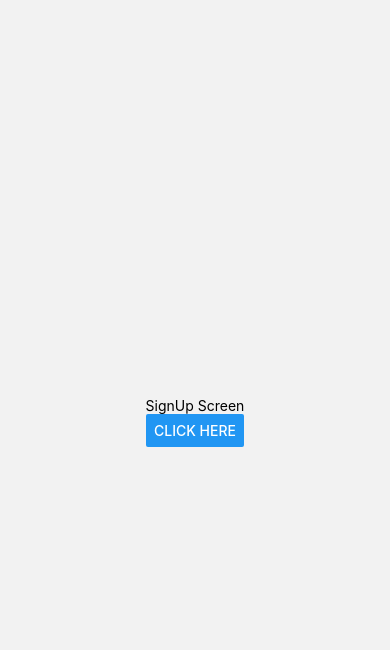
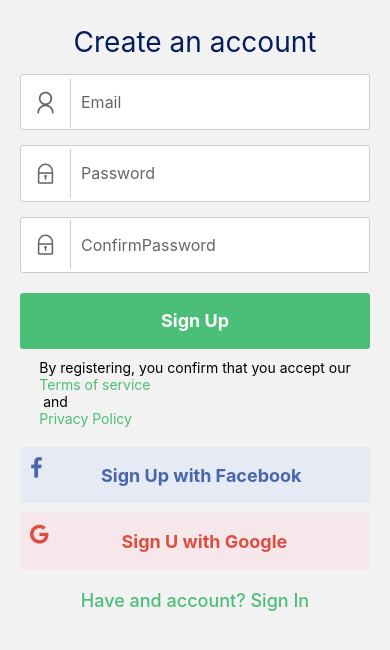
Before and after one commit to MrMoix/BonAppsApplication, a React Native app: screen /SignUp in a window 390 px wide. Shown: the top 650 px of the page. Built offline with nearby package versions, Linux system fonts and the light colour scheme.

Commit message:
Add Android link and SignUp page

```diff
--- a/components/FormButton.js
+++ b/components/FormButton.js
@@ -1,9 +1,9 @@
 import React from 'react';
-import {StyleSheet, TouchableOpacity,Text} from 'react-native';
+import { StyleSheet, TouchableOpacity, Text } from 'react-native';
 
 import { windowHeight, windowWidth } from '../utils/Dimensions';
 
-const FormButton = ({buttonTitle, ...rest}) => {
+const FormButton = ({ buttonTitle, ...rest }) => {
   return (
     <TouchableOpacity style={styles.buttonContainer}{...rest}>
       <Text style={styles.buttonText}>{buttonTitle}</Text>
--- a/components/FormInput.js
+++ b/components/FormInput.js
@@ -1,10 +1,10 @@
 import React from 'react';
-import {View, TextInput, StyleSheet} from 'react-native';
+import { View, TextInput, StyleSheet } from 'react-native';
 
-import {windowHeight, windowWidth} from '../utils/Dimensions';
+import { windowHeight, windowWidth } from '../utils/Dimensions';
 import AntDesign from 'react-native-vector-icons/AntDesign';
 
-const FormInput = ({labelValue, placeholderText, iconType, ...rest}) => {
+const FormInput = ({ labelValue, placeholderText, iconType, ...rest }) => {
   return (
     <View style={styles.inputContainer}>
       <View style={styles.iconStyle}>
--- a/package.json
+++ b/package.json
@@ -9,6 +9,9 @@
     "web": "expo start --web"
   },
   "dependencies": {
+    "@react-native-async-storage/async-storage": "~1.15.0",
+    "@react-native-firebase/app": "^14.5.1",
+    "@react-native-firebase/auth": "^14.5.1",
     "@react-navigation/native": "^6.0.8",
     "@react-navigation/stack": "^6.1.1",
     "expo": "~44.0.2",
--- a/screens/Login.js
+++ b/screens/Login.js
@@ -1,4 +1,4 @@
-import React, {useContext, useState} from 'react';
+import React, { useContext, useState } from 'react';
 import {
   View,
   Text,
@@ -10,13 +10,13 @@ import {
   Button,
   TextInput
 } from 'react-native';
-import {windowHeight, windowWidth} from '../utils/Dimensions';
+import { windowHeight, windowWidth } from '../utils/Dimensions';
 import FormInput from '../components/FormInput';
 import FormButton from '../components/FormButton';
 import SocialButton from '../components/SocialButton';
 
 
-const Login = ({navigation}) => {
+const Login = ({ navigation }) => {
   const [email, setEmail] = useState();
   const [password, setPassword] = useState();
 
@@ -46,7 +46,7 @@ const Login = ({navigation}) => {
         onPress={() => navigation.navigate("Home")}
       />
 
-      <TouchableOpacity style={styles.forgotButton} onPress={() => {}}>
+      <TouchableOpacity style={styles.forgotButton} onPress={() => { }}>
         <Text style={styles.navButtonText}>Forgot Password?</Text>
       </TouchableOpacity>
 
@@ -100,7 +100,6 @@ const styles = StyleSheet.create({
     marginTop: 20,
   },
   text: {
-    fontFamily: 'Kufam-SemiBoldItalic',
     fontSize: 28,
     marginBottom: 10,
     color: '#051d5f',
--- a/screens/SignUp.js
+++ b/screens/SignUp.js
@@ -1,4 +1,4 @@
-import React from 'react';
+import React, { useContext, useState } from 'react';
 import {
     View,
     Text,
@@ -7,27 +7,115 @@ import {
     Platform,
     StyleSheet,
     ScrollView,
-  Button
+    Button,
+    TextInput
 } from 'react-native';
+import { windowHeight, windowWidth } from '../utils/Dimensions';
+import FormInput from '../components/FormInput';
+import FormButton from '../components/FormButton';
+import SocialButton from '../components/SocialButton';
 
-const SignUp = ({navigation}) => {
-    return(
-        <View style= {styles.container}>
-            <Text>SignUp Screen</Text>
-            <Button
-            title='Click here'
-            onPress={()=> navigation.navigate("Login")}
-            ></Button>
+
+const SignUp = ({ navigation }) => {
+    const [email, setEmail] = useState();
+    const [password, setPassword] = useState();
+    const [confirmPassword, setConfirmPassword] = useState();
+
+    return (
+        <View style={styles.container}>
+            <Text style={styles.text}>Create an account</Text>
+            <FormInput
+                labelValue={email}
+                onChangeText={userEmail => setEmail(userEmail)}
+                placeholderText="Email"
+                iconType="user"
+                keyboardType="email-address"
+                autoCapitalize="none"
+                autoCorrect={false}
+            />
+
+            <FormInput
+                labelValue={password}
+                onChangeText={userPassword => setPassword(userPassword)}
+                placeholderText="Password"
+                iconType="lock"
+                secureTextEntry={true}
+            />
+
+            <FormInput
+                labelValue={confirmPassword}
+                onChangeText={userPassword => setPassword(userPassword)}
+                placeholderText="ConfirmPassword"
+                iconType="lock"
+                secureTextEntry={true}
+            />
+
+            <FormButton
+                buttonTitle="Sign Up"
+                onPress={() => navigation.navigate("Home")}
+            />
+
+            <View style={[styles.textPrivate, { padding: 10 }]}>
+                <Text style={styles.color_textPrivate}>By registering, you confirm that you accept our</Text>
+                <TouchableOpacity onPress={() => alert('Terms Clicked')}>
+                    <Text style={[styles.color_textPrivate, { color: '#4BBE77' }]}>Terms of service</Text>
+                </TouchableOpacity>
+                <Text style={styles.color_textPrivate}> and </Text>
+                <TouchableOpacity TouchableOpacity onPress={() => alert('Privacy Clicked')}>
+                    <Text style={[styles.color_textPrivate, { color: '#4BBE77' }]}>Privacy Policy</Text>
+                </TouchableOpacity>
             </View>
-    )
-}
+
+            <SocialButton
+                buttonTitle="Sign Up with Facebook"
+                btnType="facebook"
+                color="#4867aa"
+                backgroundColor="#e6eaf4"
+                onPress={() => fbLogin()}
+            />
+
+            <SocialButton
+
+                buttonTitle="Sign U with Google"
+                btnType="google"
+                color="#de4d41"
+                backgroundColor="#f5e7ea"
+                onPress={() => googleLogin()}
+            />
+
+            <TouchableOpacity
+                style={styles.navButton}
+                onPress={() => navigation.navigate('Login')}>
+                <Text style={styles.navButtonText}>
+                    Have and account? Sign In
+                </Text>
+            </TouchableOpacity>
+        </View>
+    );
+};
 
 export default SignUp;
 
 const styles = StyleSheet.create({
-    container:{
-        flex:1,
+    container: {
+        justifyContent: 'center',
         alignItems: 'center',
-        justifyContent: 'center',
+        padding: 20,
+        paddingTop: 25,
+    },
+    text: {
+        fontSize: 28,
+        marginBottom: 10,
+        color: '#051d5f',
+    },
+    navButton: {
+        marginTop: 15,
+    },
+    navButtonText: {
+        marginBottom: 5,
+        fontSize: 18,
+        fontWeight: '500',
+        color: '#4BBE77',
+        marginTop: 5,
     },
 });
```
Also changed, not shown: components/SocialButton.js (+6 -6 lines), screens/HomePage.js (+6 -6 lines), 4 other files (tests, documents, lock files or other folders). Lines whose indentation alone changed are shown as unchanged.
